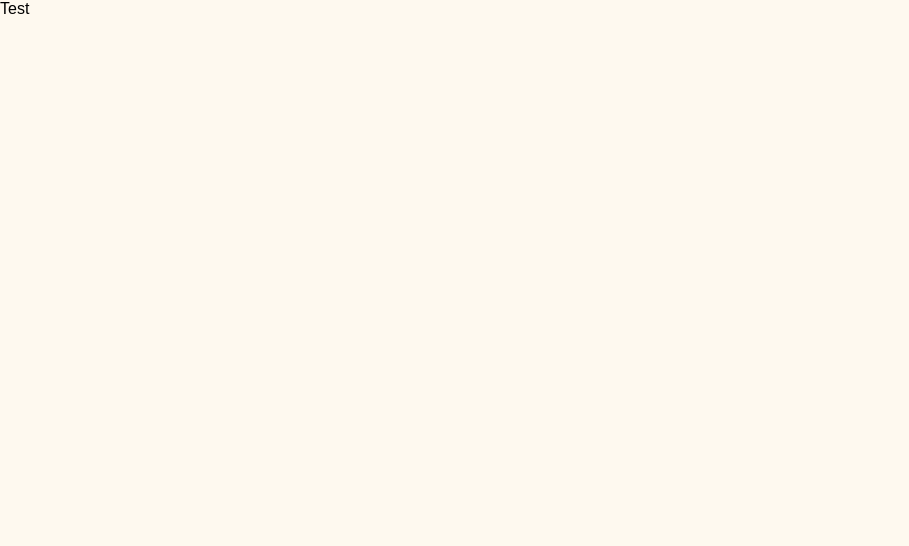
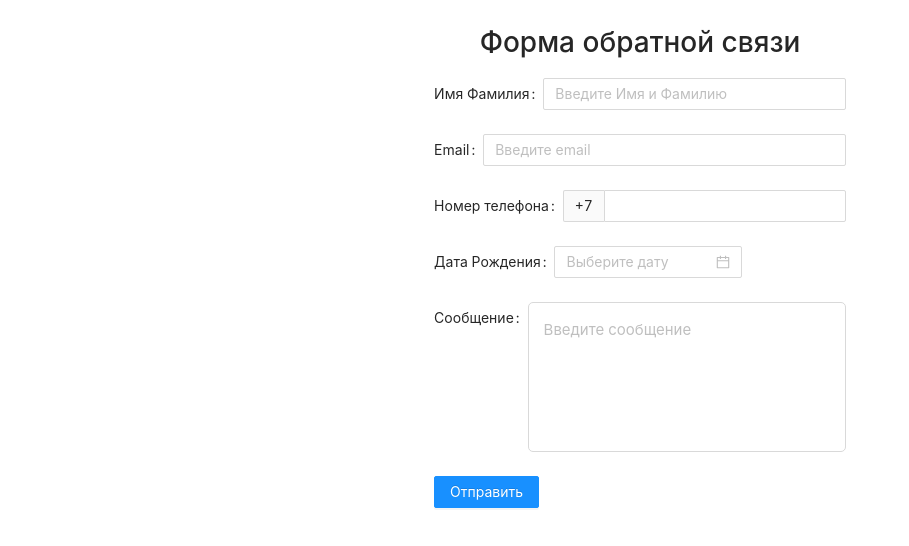
Before and after one commit to Denhope/reacr-form-app, a React app: page / in a window 1280 px wide. Shown: the top 546 px of the page, without its empty margins (0-909 px from the left). Built offline with nearby package versions, Linux system fonts and the light colour scheme.

Commit message:
feat: add form

```diff
--- a/package.json
+++ b/package.json
@@ -29,6 +29,7 @@
     "@reduxjs/toolkit": "^1.8.2",
     "@types/react": "^18.0.14",
     "@types/react-dom": "^18.0.5",
+    "antd": "^4.21.3",
     "axios": "^0.21.1",
     "node-sass": "^7.0.1",
     "react": "^18.2.0",
--- a/src/App.module.scss
+++ b/src/App.module.scss
@@ -7,7 +7,7 @@
   gap: 5rem;
   max-width: $content-width;
   margin: auto;
-  padding: 0 20px;
+  padding: 2rem 2rem;
 
   @include media-mobile {
     max-width: $mobile-big-width;
--- a/src/App.tsx
+++ b/src/App.tsx
@@ -1,7 +1,15 @@
 import React, { FC, useEffect, useState } from 'react';
+import s from './App.module.scss';
+import FormItem from '../src/components/Form';
 
 export const App: FC = () => {
-  return <div>Test</div>;
+  return (
+    <div className={s.App}>
+      <div className={s.AppWrapper}>
+        <FormItem />
+      </div>
+    </div>
+  );
 };
 
 export default App;
--- /dev/null
+++ b/src/components/Form.module.scss
@@ -0,0 +1,38 @@
+@import "../utils/constants.module.scss";
+@import "../utils/mixins.module.scss";
+@import '~antd/dist/antd.css';
+
+
+.Wrapper {
+	display: flex;
+	align-items: center;
+	justify-content: center;
+	flex-direction: column;
+}
+
+.Form {
+	display: flex;
+	align-items: center;
+	justify-content: center;
+	flex-direction: column;
+	gap: 1rem
+}
+
+.Textarea {
+	@include font (1.5rem, $hight: 1.5, $wight: 400);
+	resize: vertical;
+	padding: 1.5rem;
+	border-radius: 0.5rem;
+	position: relative;
+	background-color: transparent;
+	resize: none;
+
+	@include media-mobile {
+		width: 30rem;
+		padding: 1rem;
+	}
+}
+
+.input {
+	background-color: transparent;
+}
--- /dev/null
+++ b/src/components/Form.tsx
@@ -0,0 +1,38 @@
+import React, { FC, useEffect, useState } from 'react';
+import s from './Form.module.scss';
+import { Button, DatePicker, Form, Input } from 'antd';
+
+export const FormItem: FC = () => {
+  return (
+    <div className={s.Wrapper}>
+      <h1>Форма обратной связи</h1>
+      <Form>
+        <Form.Item label="Имя Фамилия" name="username">
+          <Input placeholder="Введите Имя и Фамилию" />
+        </Form.Item>
+        <Form.Item name={['user', 'email']} label="Email">
+          <Input placeholder="Введите email" />
+        </Form.Item>
+        <Form.Item name="phone" label="Номер телефона">
+          <Input addonBefore="+7" style={{ width: '100%' }} />
+        </Form.Item>
+        <Form.Item label="Дата Рождения" style={{ width: '100%' }}>
+          <DatePicker placeholder="Выберите дату" />
+        </Form.Item>
+        <Form.Item name={['user', 'introduction']} label="Сообщение">
+          <Input.TextArea
+            className={s.Textarea}
+            cols={25}
+            rows={5}
+            placeholder="Введите сообщение"
+          />
+        </Form.Item>
+        <Button type="primary" htmlType="submit">
+          Отправить
+        </Button>
+      </Form>
+    </div>
+  );
+};
+
+export default FormItem;
```
Also changed, not shown: 1 other file (tests, documents, lock files or other folders).
